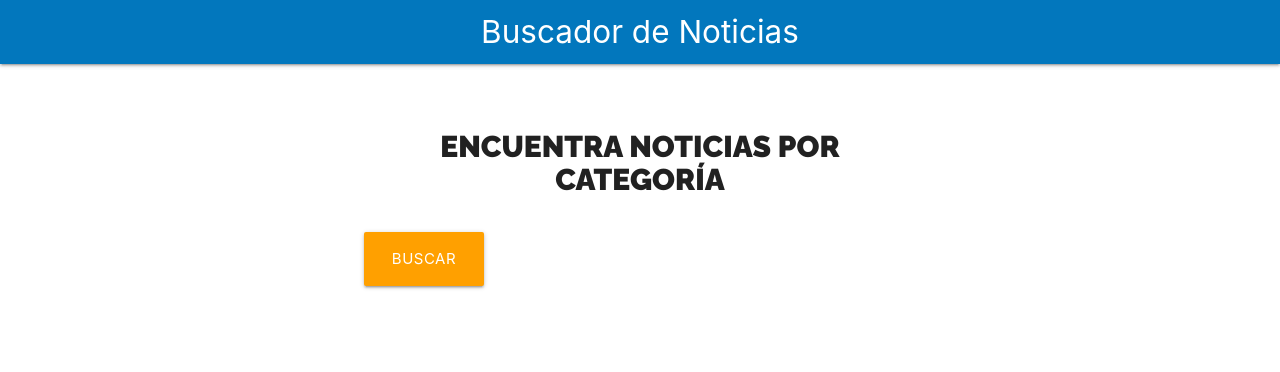
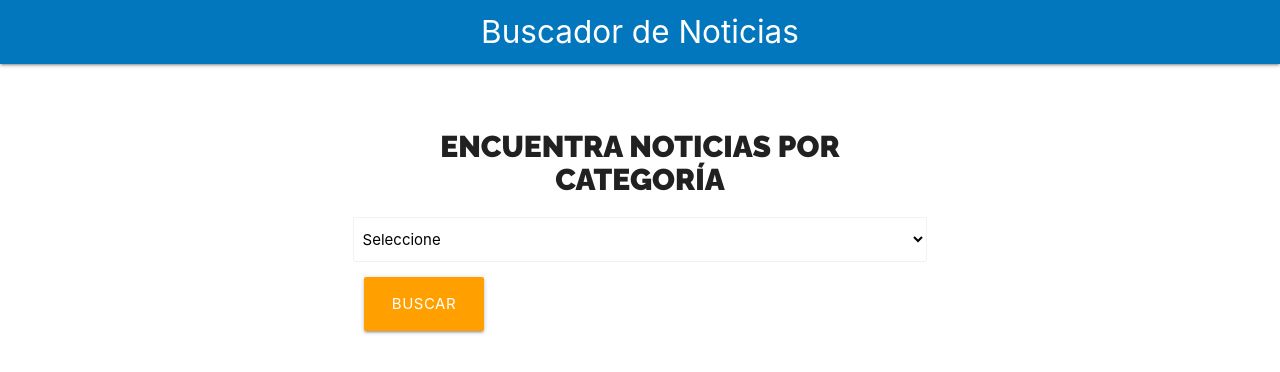
Before and after one commit to jonathanpintop/News, a React (Create React App) app: page / in a window 1280 px wide. Shown: the top 372 px of the page. Built offline with nearby package versions, Linux system fonts and the light colour scheme.

Commit message:
feat: useSelect  feature added

```diff
--- a/src/components/Formulario.js
+++ b/src/components/Formulario.js
@@ -1,13 +1,32 @@
 import React from "react";
 import styles from "./Formulario.module.css";
+import useSelect from "../hooks/useSelect";
+
+
+
+
+
+
 
 const Formulario = () => {
+
+
+// utilizar custom  hook
+const [categoria, SelectNoticias] = useSelect();
+
+
+
+
+
   return (
     <div className={`${styles.buscador} row`}>
       <div className="col s12 m8 offset-m2">
         <form>
           <h2 className={styles.heading}>Encuentra Noticias por Categoría</h2>
 
+
+
+<SelectNoticias/>
           <div className="input-field col s12">
             <input
               type="submit"
--- /dev/null
+++ b/src/hooks/useSelect.js
@@ -0,0 +1,40 @@
+import React,{useState} from 'react'
+
+const useSelect = (staeInicial, opciones) => {
+
+// state del custom hook
+const [state, actualizarState] = useState('');
+
+
+
+
+
+
+
+
+const SelectNoticias = () => (
+<select
+
+className="browser-default"
+
+>
+
+
+<option value="">Seleccione</option>
+
+
+
+
+
+
+</select>
+
+
+    )
+
+ return [state, SelectNoticias];
+
+
+}
+
+export default useSelect
```
Also changed, not shown: src/App.js (+9 -0 lines).
